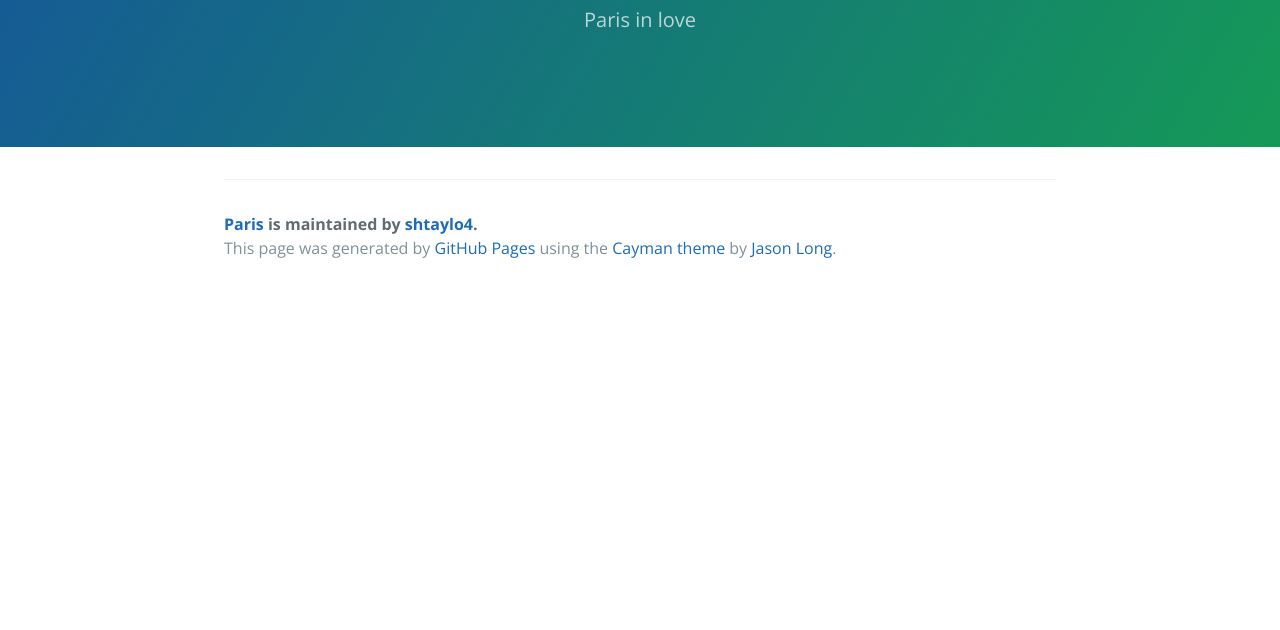
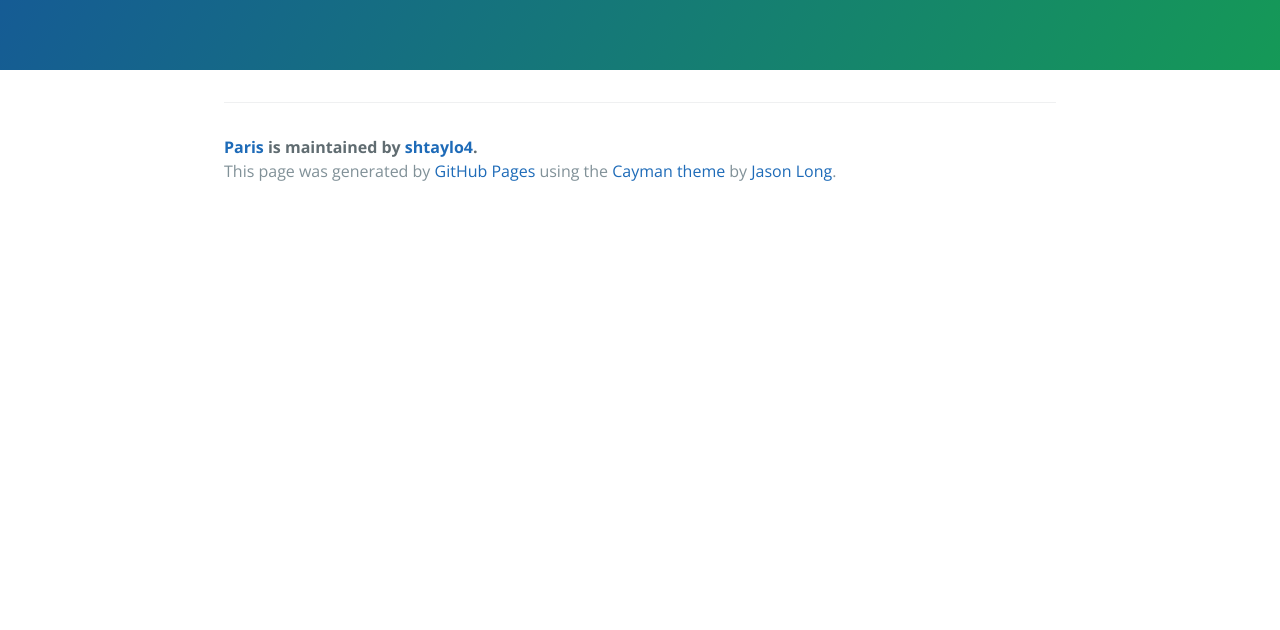
Before and after one commit to shtaylo4/Paris, a plain HTML site: page index.html in a window 1280 px wide. Shown: the part 170-800 px from the top of the page. Drawn offline with nearby package versions, Linux system fonts and the light colour scheme.

Commit message:
Update index.html

```diff
--- a/index.html
+++ b/index.html
@@ -12,7 +12,7 @@
   <body>
     <section class="page-header">
       <h1 class="project-name">Paris</h1>
-      <h2 class="project-tagline">Paris in love</h2>
+
 
 
     </section>
```
